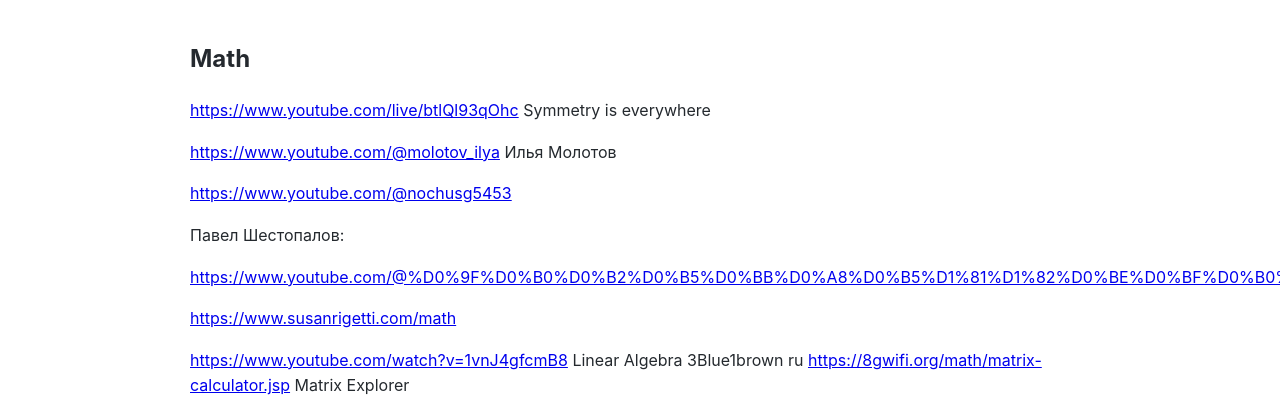
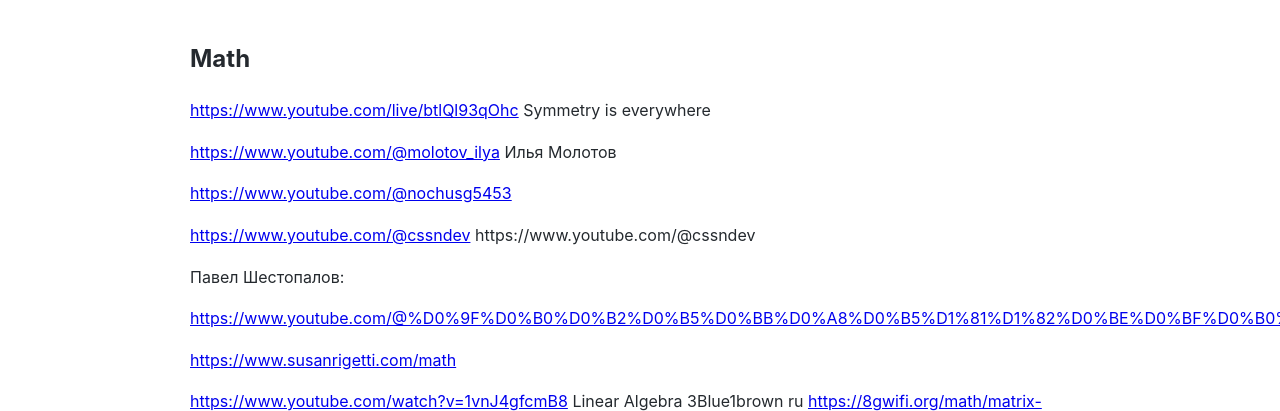
Before and after one commit to Michael-Lubinsky/michael-lubinsky.github.com, a Jekyll site: the page built from math/math.md, in a window 1280 px wide and 900 px high, cut to the strip 0-411 px from the top of the window. Built offline with Jekyll 4.4.1, drawn with Linux system fonts in a browser that asks for light colours; our own code applies the rules of GitHub Pages for plain Markdown files; some of the changed lines change nothing that is shown.

Commit message:
Update math.md

```diff
--- a/math/math.md
+++ b/math/math.md
@@ -4,6 +4,8 @@
 <https://www.youtube.com/@molotov_ilya> Илья Молотов
 
 <https://www.youtube.com/@nochusg5453>
+
+<https://www.youtube.com/@cssndev> https://www.youtube.com/@cssndev
 
 Павел Шестопалов:
 
```
